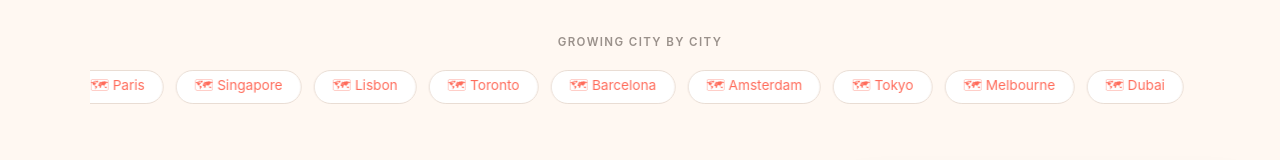
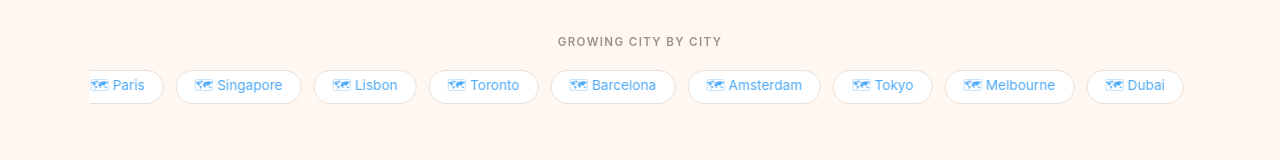
Before and after one commit to Cashadom/ronda-circle, a Next.js app: page / in a window 1280 px wide. Shown: the part 459-619 px from the top of the page. Built offline with nearby package versions, Linux system fonts and the light colour scheme; no server answers; the database is empty.

Commit message:
Update terms page and cities marquee

```diff
--- a/components/common/CitiesMarquee.css
+++ b/components/common/CitiesMarquee.css
@@ -33,7 +33,7 @@
   padding: 4px 18px;
   font-family: Inter, sans-serif;
   font-size: 0.85rem;
-  color: #FF6B5A;
+  color: #4AA8F7;
 font-weight: 400;
   white-space: nowrap;
 }
```
